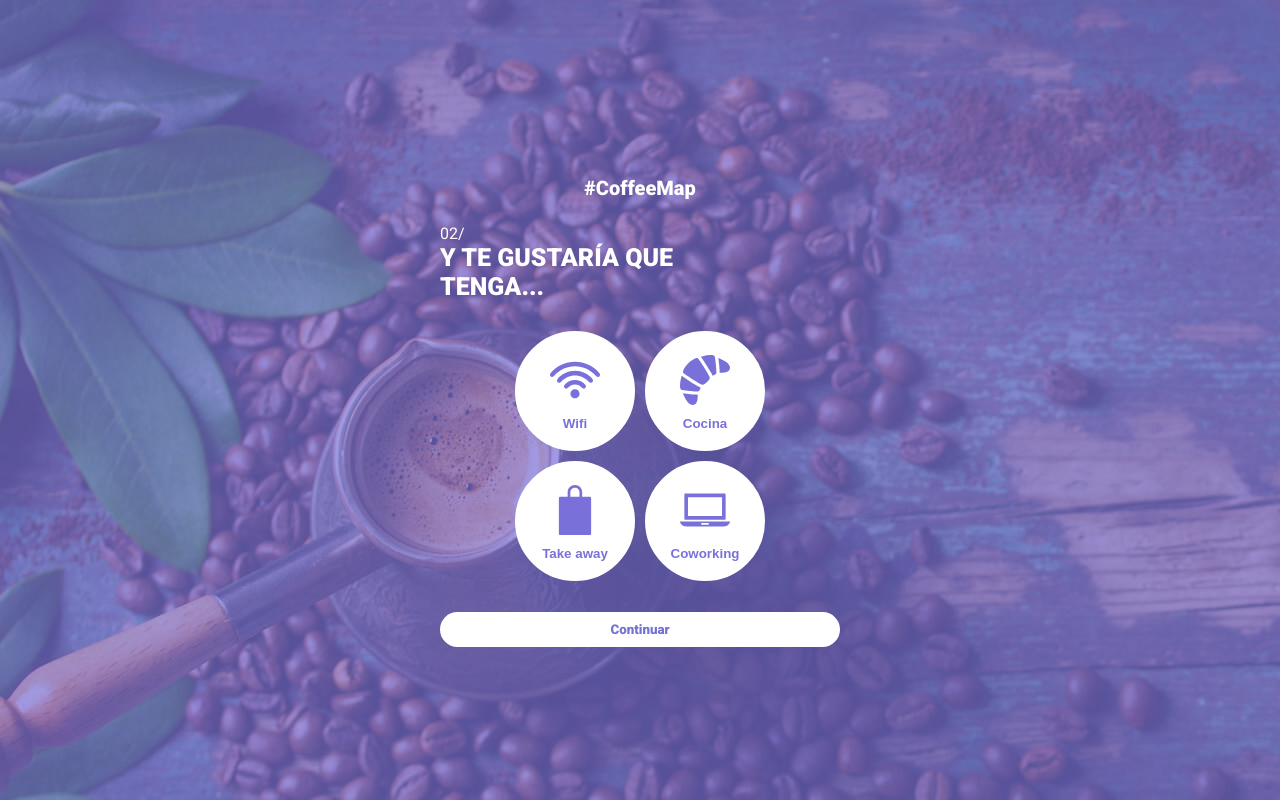
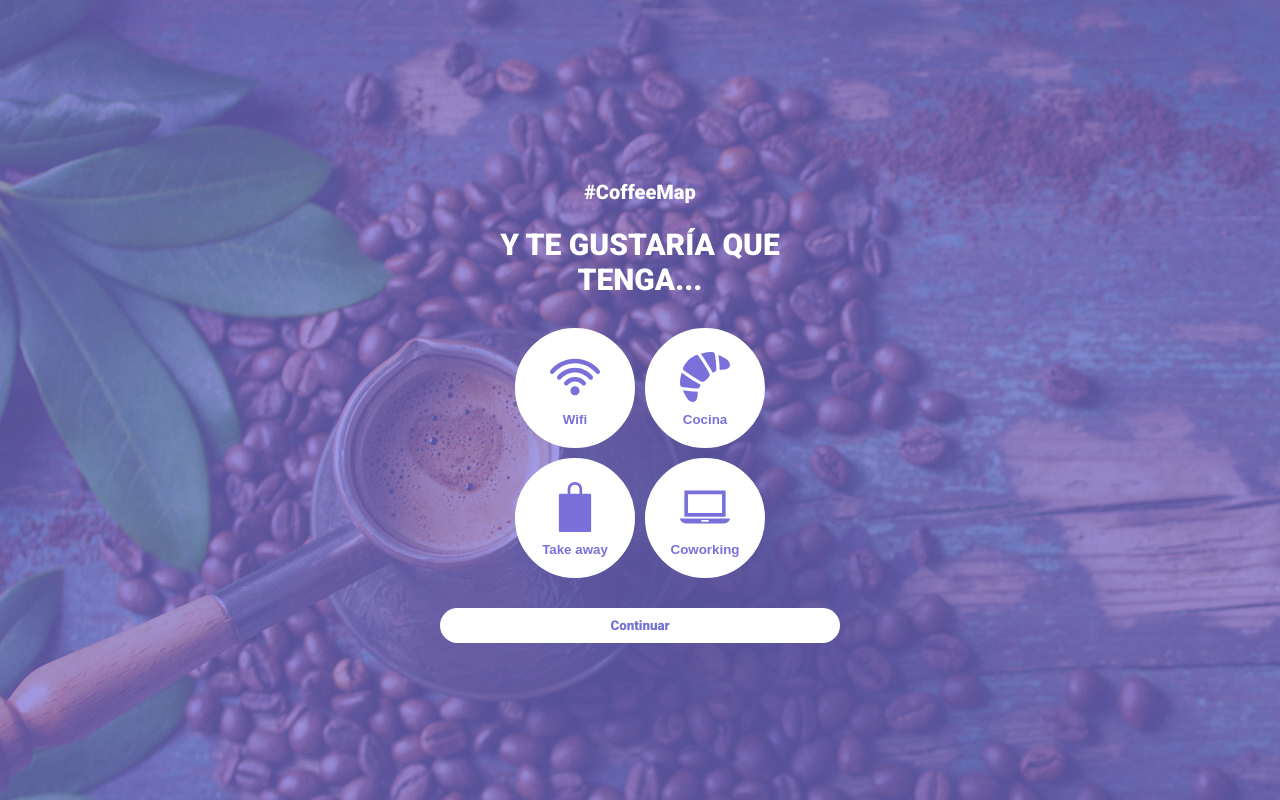
Before and after one commit to chicasprogramando/coffeemap, a Vue app: page /filter in a window 1280 px wide. Built offline with nearby package versions, Linux system fonts and the light colour scheme.

Commit message:
layout changes QA 2d screen

```diff
--- a/src/components/VisualCafeDetail/VisualCafeDetail.vue
+++ b/src/components/VisualCafeDetail/VisualCafeDetail.vue
@@ -25,8 +25,8 @@
           <span :class="$style.information">{{coffee.website}}</span>
         </div>
         <div>
-        <icon name="twitter" color="#FFF" circle="#7971D9" :size="50" :class="$style.iconOne"/>
-        <icon name="facebook" color="#FFF" circle="#7971D9" :size="50"/>
+          <icon name="twitter" color="#FFF" circle="#7971D9" :size="50" :class="$style.iconOne"/>
+          <icon name="facebook" color="#FFF" circle="#7971D9" :size="50"/>
         </div>
       </div>
 
--- a/src/pages/VisualIntroStep2/VisualIntroStep2.vue
+++ b/src/pages/VisualIntroStep2/VisualIntroStep2.vue
@@ -9,7 +9,6 @@
 
         <div :class="$style.contentWrapper">
               <div>
-              <span :class="$style.number">02/</span><br/>
               <span :class="$style.title">Y TE GUSTARÍA QUE<br/>TENGA...</span>
               </div>
               <all-filters/>
@@ -135,8 +134,9 @@ body {
 }
 
 .title {
-  font-size: 25px;
-  text-align: left;
+  font-size: 30px;
+  text-align: center;
+  display: block;
   font-weight: bolder;
 }
 
```
